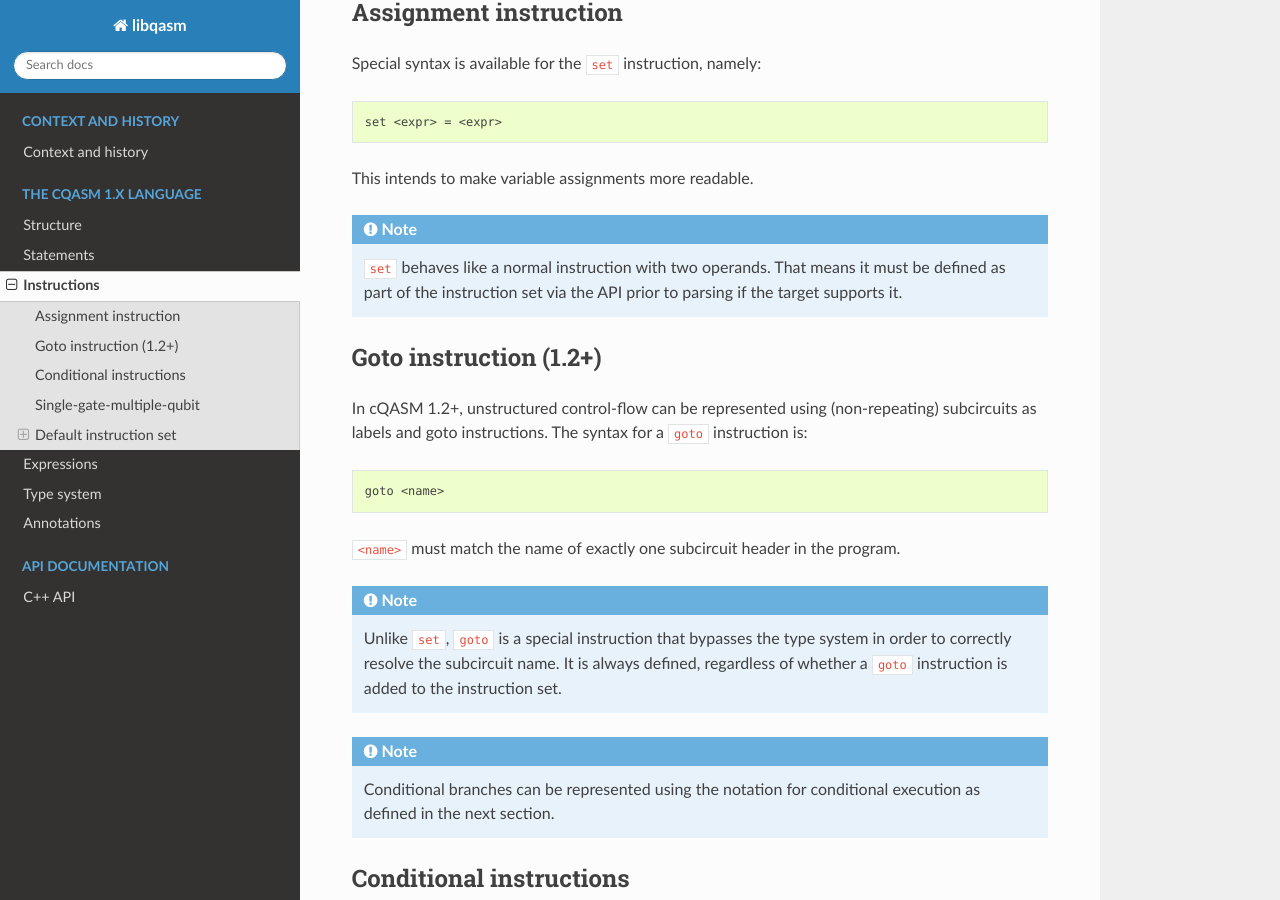
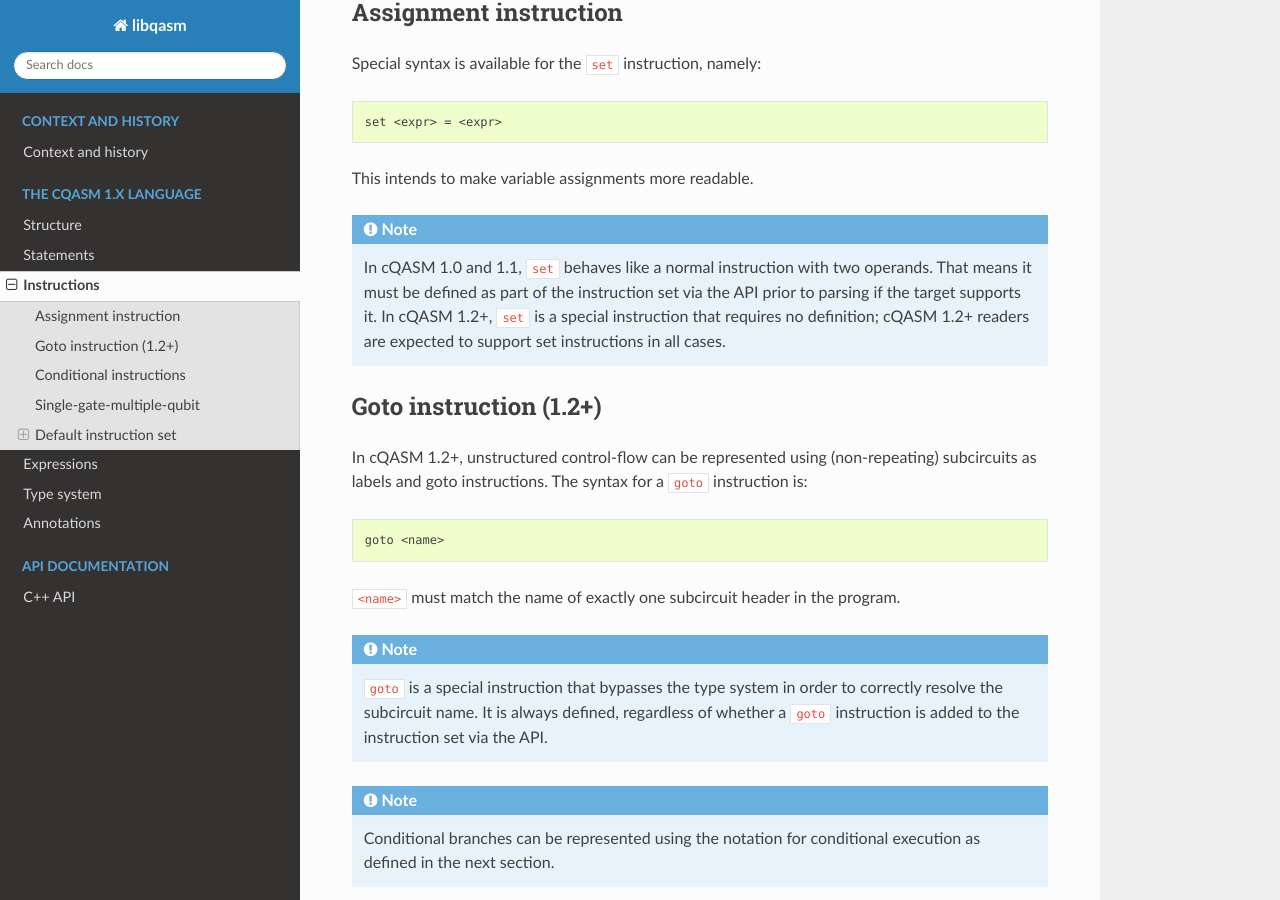
Before and after one commit to QuTech-Delft/libqasm, a Sphinx documentation site: the page built from doc/source/cq1-instructions.rst, in a window 1280 px wide and 900 px high, scrolled down 572 px. Built offline with Sphinx 7.4.7 and the Read the Docs theme 2.0.0, drawn with Linux system fonts in a browser that asks for light colours.

Commit message:
Correct availability of set/goto insns in 1.2

```diff
--- a/doc/source/cq1-instructions.rst
+++ b/doc/source/cq1-instructions.rst
@@ -33,9 +33,11 @@ This intends to make variable assignments more readable.
 
 .. note::
 
-    ``set`` behaves like a normal instruction with two operands. That means it
-    must be defined as part of the instruction set via the API prior to parsing
-    if the target supports it.
+    In cQASM 1.0 and 1.1, ``set`` behaves like a normal instruction with two
+    operands. That means it must be defined as part of the instruction set via
+    the API prior to parsing if the target supports it. In cQASM 1.2+, ``set``
+    is a special instruction that requires no definition; cQASM 1.2+ readers
+    are expected to support set instructions in all cases.
 
 Goto instruction (1.2+)
 -----------------------
@@ -52,10 +54,9 @@ In cQASM 1.2+, unstructured control-flow can be represented using
 
 .. note::
 
-    Unlike ``set``, ``goto`` is a special instruction that bypasses the type
-    system in order to correctly resolve the subcircuit name. It is always
-    defined, regardless of whether a ``goto`` instruction is added to the
-    instruction set.
+    ``goto`` is a special instruction that bypasses the type system in order to
+    correctly resolve the subcircuit name. It is always defined, regardless of
+    whether a ``goto`` instruction is added to the instruction set via the API.
 
 .. note::
 
```
